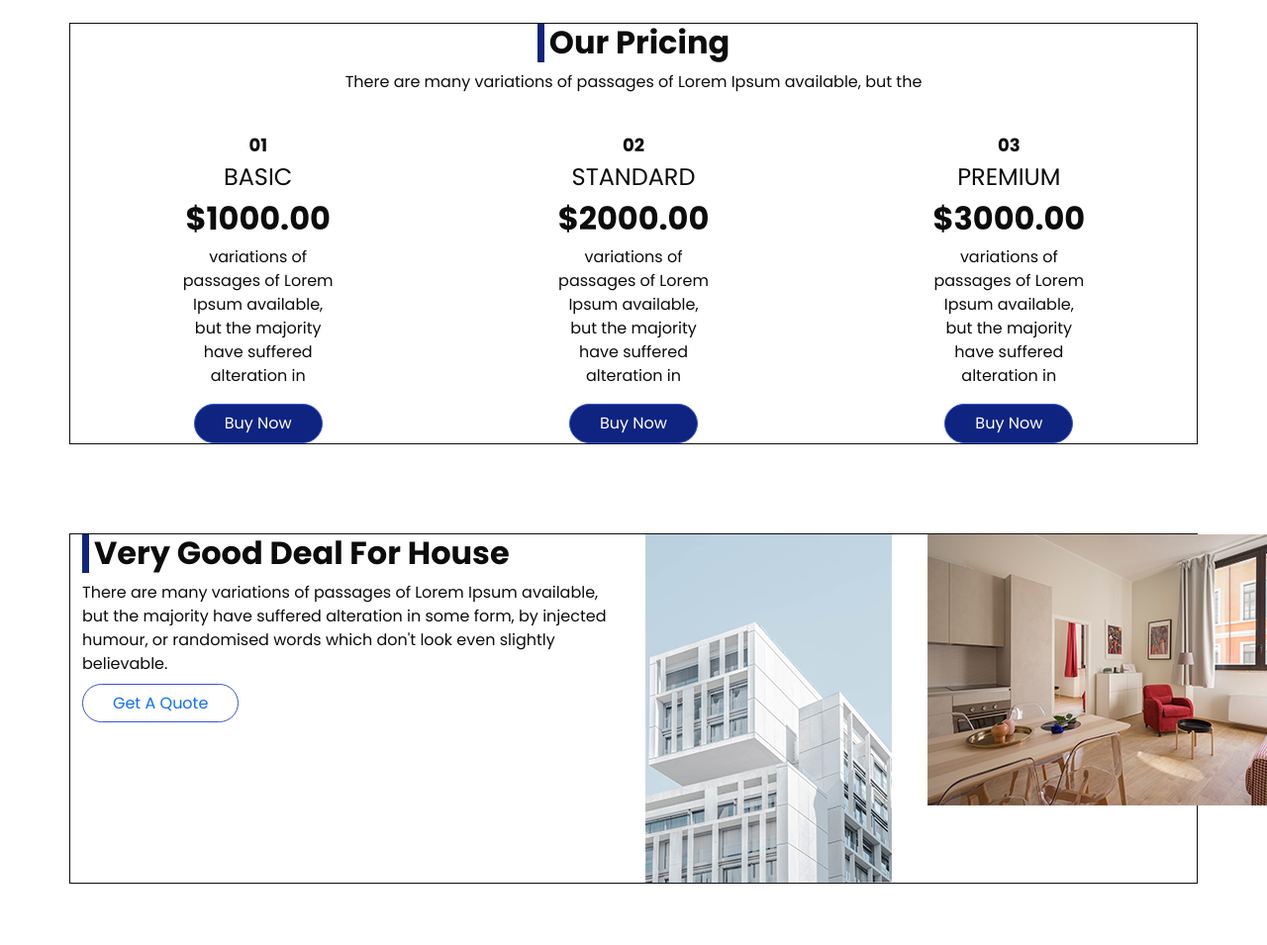
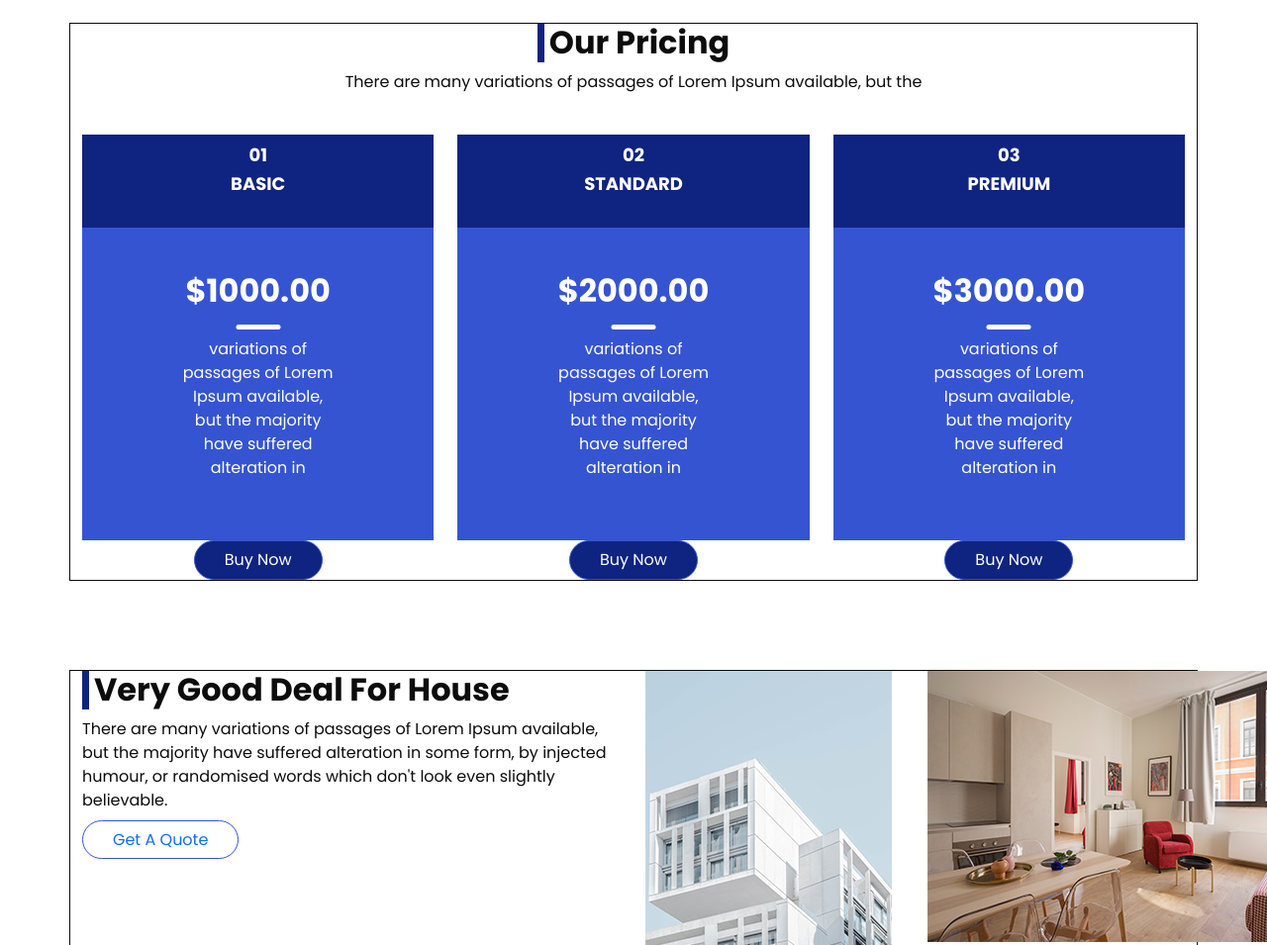
Before and after one commit to MehakCoder/construction, a plain HTML site: page index.html in a window 1280 px wide. Shown: the part 2120-3075 px from the top of the page at 99% size. Drawn offline with Linux system fonts and the light colour scheme.

Commit message:
add style

```diff
--- a/css/style.css
+++ b/css/style.css
@@ -24,7 +24,7 @@ h1{
 h2{
     font-weight: bold;
 }
-h3{
+h3,h4{
     font-weight: bold;
     font-size: 18px;
 }
@@ -65,10 +65,8 @@ section{
     background-color: #3554d1;
     color: #ffffff;
  }
- .btn-orange a:hover{
-    background-color: #ffc107;
-    border: #ffc107;
- }
+
+
 
 /* common css */
 /* header */
@@ -120,5 +118,30 @@ section{
     background-color: #0f2480;
     color: #ffffff;
 }
-
+.price-box{
+    background-color: #0f2480;
+    color: #ffffff;
+    padding-bottom: 25px;
+    padding-top: 10px;
+}
+.content-box{
+    background-color: #3554d1;
+    color: #ffffff;
+    padding:45px 0;
+}
+.content-box h2{
+    position: relative;
+    padding-bottom: 20px;
+}
+.content-box h2:before{
+    content: "";
+    position: absolute;
+    bottom: 0;
+    left: 50%;
+    width: 45px;
+    height: 5px;
+    border-radius: 10px;
+    transform: translateX(-50%);
+    background-color: #ffffff;
+}
 /* Pricing: the end */
```
